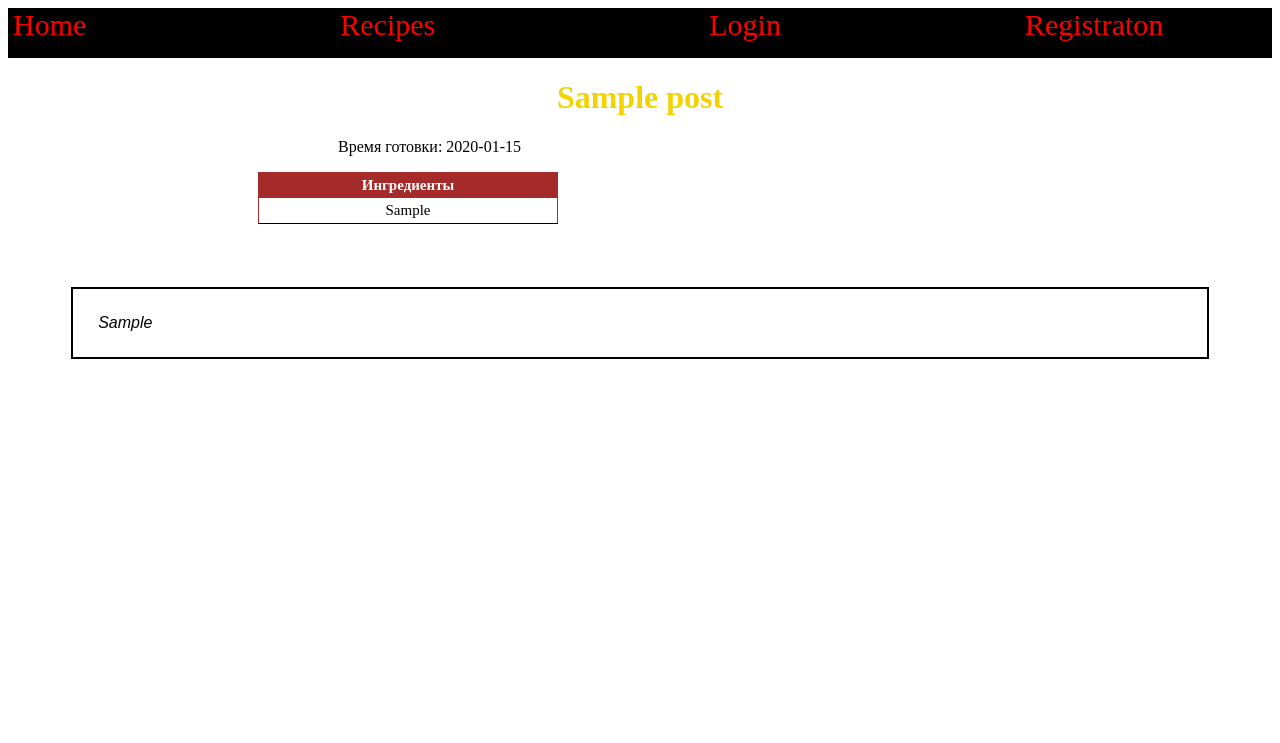
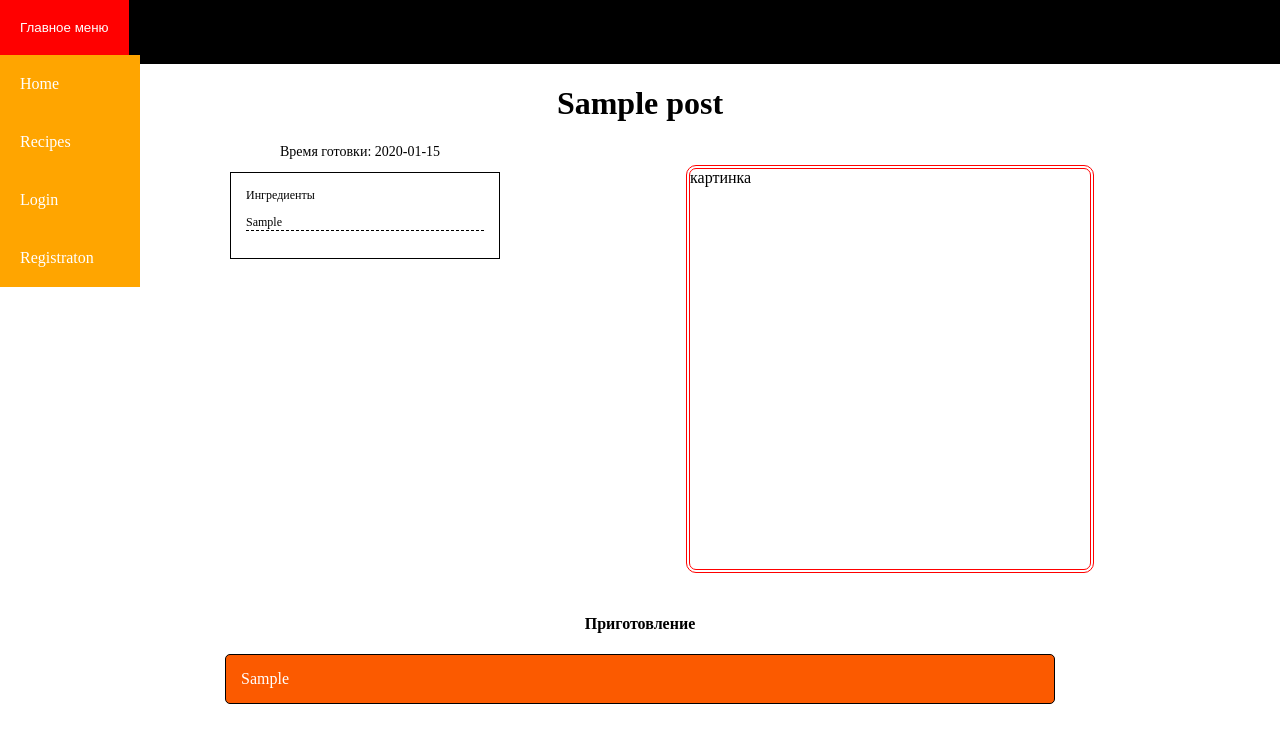
Before and after one commit to Exactor96/GrandCafe, a Django app: a page that uses templates/base.html in a window 1280 px wide. Shown: the top 743 px of the page. Run offline with Django 3.2, Linux system fonts and the light colour scheme; tables that the repository leaves empty hold one stand-in row (values such as "Sample post").

Commit message:
8 pixels?

```diff
--- a/post/templates/post/blank.html
+++ b/post/templates/post/blank.html
@@ -1,4 +1,4 @@
-
+<html>
 <title>Title</title>
 <head>
   <style>
--- a/post/templates/post/post_detail.html
+++ b/post/templates/post/post_detail.html
@@ -1,71 +1,102 @@
 {% extends 'base.html' %}
+<head>
 {% block title %}{{post.title}}{% endblock %}
 
+<style>
 {% block styles %}
-
-.time{
-  margin-left: 330px;
-  margin-bottom: 5px;
+body{
+  margin:0px;
 }
 
-table{
-  margin-left: 250px;
+.flex-container-1 {
+    display: flex;
+  flex-direction:row;
+
 }
 
-h1{
-  color:red;
+.flex-container_element-1
+{
+  width: 270px;
+  height: 450px;
+  margin-left: 230px;
+  font-size: 12px;
+}
+
+
+.flex-container-2 {
+  display: flex;
+  flex-direction: row;
+}
+
+.element-21{
+   width: 830px;
+ height: 50px;
+ margin: auto;
+}
+
+.ingredients{
+  border-bottom: 1px dashed black;
 }
 
 .cooking{
-  font-family: 'Trattatello', fantasy;
-  font-size: 16px;
-    font-style: italic;
- border: 2px solid black;
-margin: 5%;
-padding: 25px;
+color: white;
 }
 
-.lux {
-padding-left: 10p;
-  margin-bottom: 5px;
-    width: 300px;
-    border: 1px inset #a52a2a;
-    border-collapse: collapse;
-    border-spacing: 0;
-	text-align:center;
-  border-radius: 2px;
-font-size: 15px;
-   }
-.lux th {
-    background: #a52a2a;
-    color: white;
-   }
-.lux td {
-    border-bottom: 1px inset black;
-   }
-.lux td, .lux th {
-    padding: 4px;
+.ingredient{
+  border: 1px solid black;
+  padding: 15px;
+
+  font-family: 'Altegreya';
 }
-tr:nth-child(odd) {
-	background:#fff8dc;
+
+.image{
+border: 4px double red;
+border-radius:10px;
+width:400px;
+height:400px;
+margin:auto;
+}
+
+
+.cook{
+  border: 1px solid black;
+  padding: 15px;
+  border-radius: 5px;
+  background: rgb(251, 90, 0);
+}
+
+.time{
+  margin-left:50px;
+  font-size: 14px;
 }
 
 {% endblock %}
+</style>
+</head>
+
 
 {% block content %}
 
-<div class="ingredients">
-  <a class="time">Время готовки: {{ post.time_cooking }}</a>
-  <p></p>
-  <table class="lux">
-    <th>Ингредиенты</th>
+<div class="flex-container-1">
+<div class="flex-container_element-1">
+<a class="time" align="center">Время готовки: {{ post.time_cooking }}</a>
+      <p></p>
+    <div class="ingredient">
+        <a>Ингредиенты</a>
   {% for each in post.ingredients_as_list %}
-<tr><td>{{each}}</td></tr>
+      <p class="ingredients">{{each}}</p>
   {% endfor %}
-  </table>
+  </div>
 </div>
-<div class="cooking">
-  <a>{{ post.cooking }}</a>
+<div class="image">картинка</div>
 </div>
 
+<div class="flex-container-2">
+<div class="element-21">
+  <h4 align="center">Приготовление</h4>
+  <div class="cook">
+  <a class="cooking">{{ post.cooking }}</a>
+  </div>
+  </div>
+</div>
 {% endblock %}
--- a/templates/base.html
+++ b/templates/base.html
@@ -5,62 +5,57 @@
     {% endblock %}
     <meta charset="utf-8">
     <title>{% block title %}Title name{% endblock %}</title>
-    <style type="text/css">{% block styles %}beautiful styles{% endblock %}
+    <style type="text/css">
+
+    {% block styles %}
+    beautiful styles
+    {% endblock %}
 
 .header{
-  display: block;
-  height: 50px;
-    background: black no-repeat center bottom;
+  height: 64px;
+  background: black;
 }
+    .mainmenubtn {
+        background-color: red;
+        color: white;
+        border: none;
+        cursor: pointer;
+        padding:20px;
+    }
+    .dropdown {
+        position: relative;
+        display: inline-block;
 
-.home{
-  font-family: "Alice: cursive";
-  color:red;
-  font-size: 30px;
-  margin-right: 250px;
-  margin-left: 5px;
-  text-decoration: none;
-}
-
-
-.recepts{
-  font-family: Alice;
-  color:red;
-  font-size: 30px;
-  margin-right: 270px;
-  text-decoration: none;
-}
-
-.login{
-  font-family: "Alice":cursive;
-  color:red;
-  font-size: 30px;
-  margin-right: 240px;
-  text-decoration: none;
-}
-
-.register{
-  font-family: "Alice";
-  color:red;
-  font-size: 30px;
-
-  text-decoration: none;
-}
-
-.title{
-  color: rgb(242, 211, 0);
-}
-
+    }
+    .dropdown-child {
+        display: none;
+        background-color: orange;
+        min-width: 140px;
+    }
+    .dropdown-child a {
+        color: white;
+        padding: 20px;
+        text-decoration: none;
+        display: block;
+    }
+    .dropdown:hover .dropdown-child {
+        display: block;
+    }
     </style>
   </head>
   <body>
-
-  <div class="header">
+<div class="header">
+  <div class="dropdown">
+    <button class="mainmenubtn">Главное меню</button>
+     <div class="dropdown-child">
     <a class="home" href ="/" >Home</a>
     <a class="recepts" href = "/recepts/">Recipes</a>
     <a class="login" href = "/login/">Login</a>
     <a class="register" href = "/register/">Registraton</a>
 </div>
+</div>
+</div>
+
 <h1 class="title" align="center">{{ post.title }}</h1>
 
     {% block content %}
```
Also changed, not shown: post/templates/post/index.html (+7 -4 lines).
